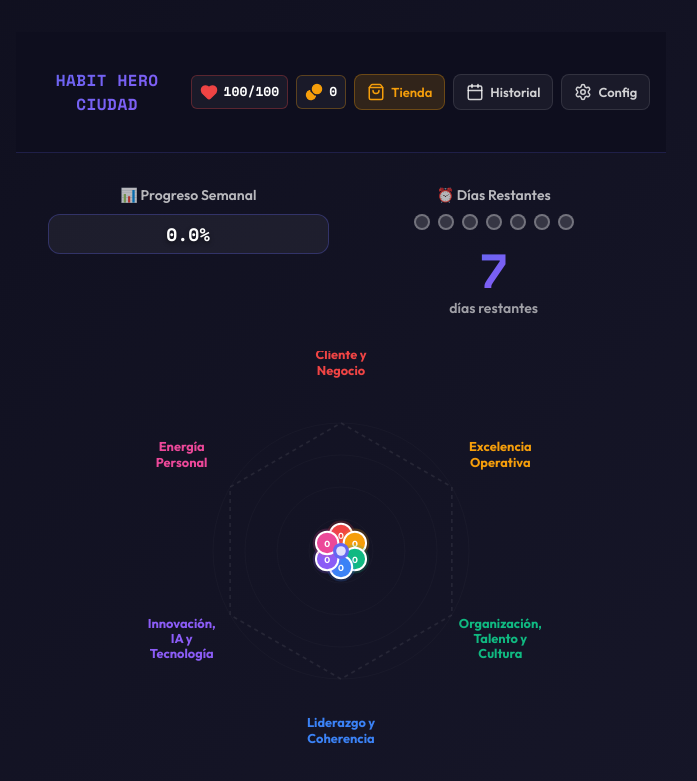
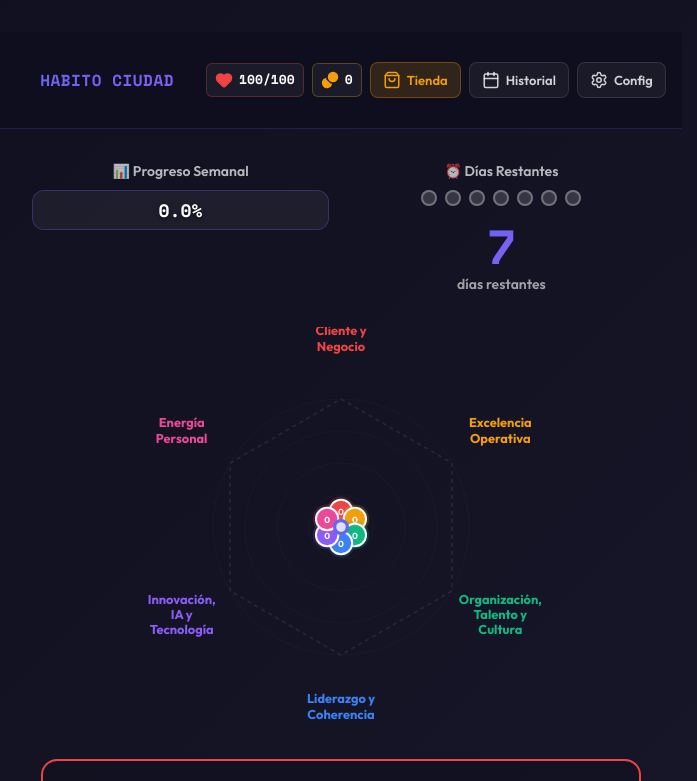
Before and after one commit to David-SO-03/Habit-Hero-v.2, a React (Vite) app: page / in a window 1280 px wide. Shown: the top 781 px of the page, without its empty margins (299-996 px from the left). Built offline with nearby package versions, Linux system fonts and the light colour scheme.

Commit message:
Cambio de nombre

```diff
--- a/index.html
+++ b/index.html
@@ -39,7 +39,7 @@
       rel="stylesheet"
     />
 
-    <title>Habit Hero Weekly</title>
+    <title>HABITO</title>
 
     <style>
       /* Loading spinner */
--- a/public/service-worker.js
+++ b/public/service-worker.js
@@ -54,7 +54,7 @@ self.addEventListener("message", (event) => {
 });
 
 self.addEventListener("push", (event) => {
-  let data = { title: "Habit Hero", body: "Notificación", url: "/" };
+  let data = { title: "HABITO", body: "Notificación", url: "/" };
   if (event.data) data = event.data.json();
 
   event.waitUntil(
--- a/src/App.jsx
+++ b/src/App.jsx
@@ -2538,9 +2538,7 @@ function HabitHeroWeekly() {
   return (
     <div className="app">
       <div className="header">
-        <div className="logo">
-          HABIT HERO <br></br> CIUDAD
-        </div>
+        <div className="logo">HABITO CIUDAD</div>
         <div className="player-stats">
           <div className="stat-item health-stat">
             <Heart
--- a/src/main.jsx
+++ b/src/main.jsx
@@ -15,7 +15,7 @@ root.render(
 // Registrar Service Worker con actualización
 const updateSW = registerSW({
   onOfflineReady() {
-    console.log("Habit Hero listo para offline");
+    console.log("HABITO listo para offline");
   },
   onNeedRefresh() {
     console.log("Nueva versión disponible");
```
Also changed, not shown: public/manifest.webmanifest.
